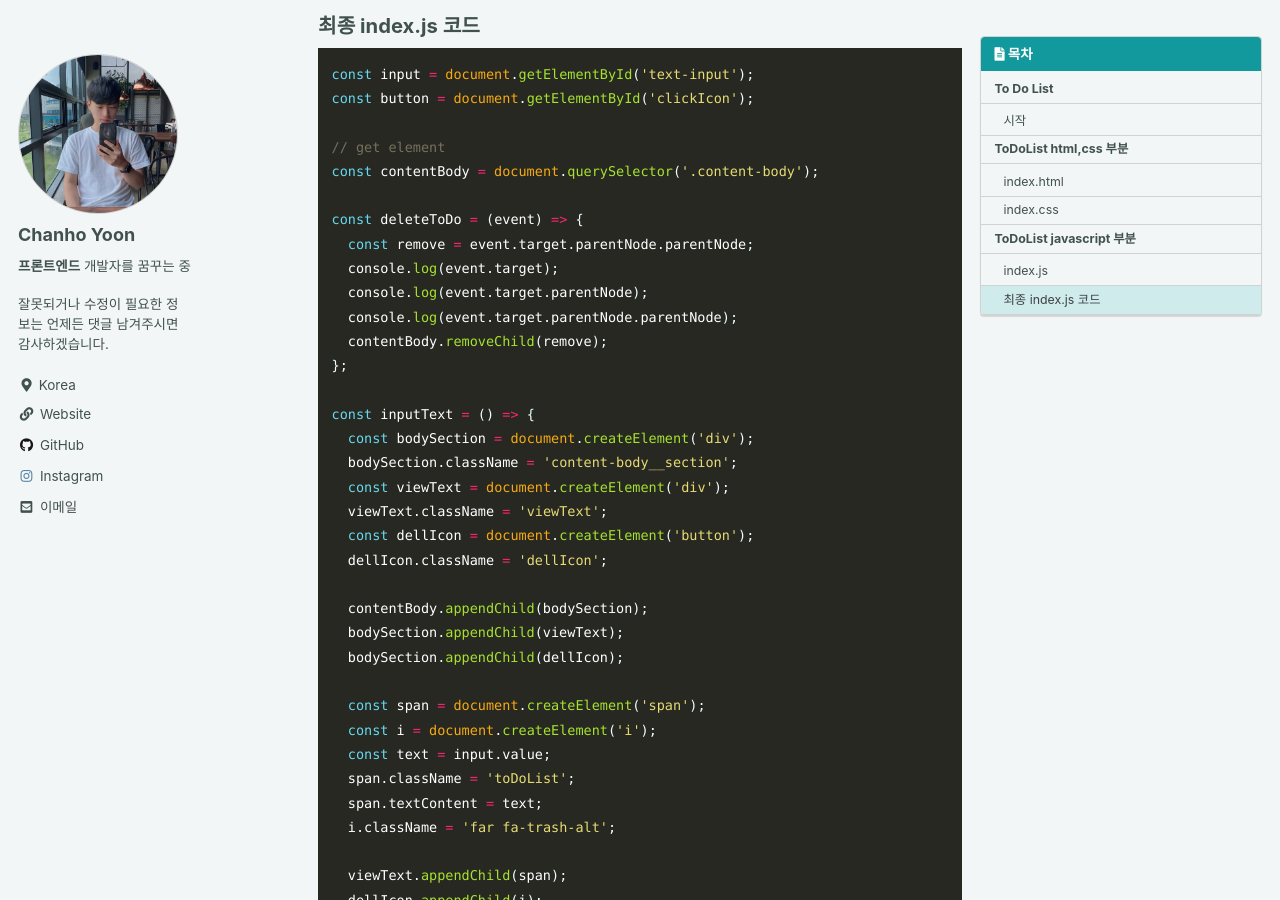
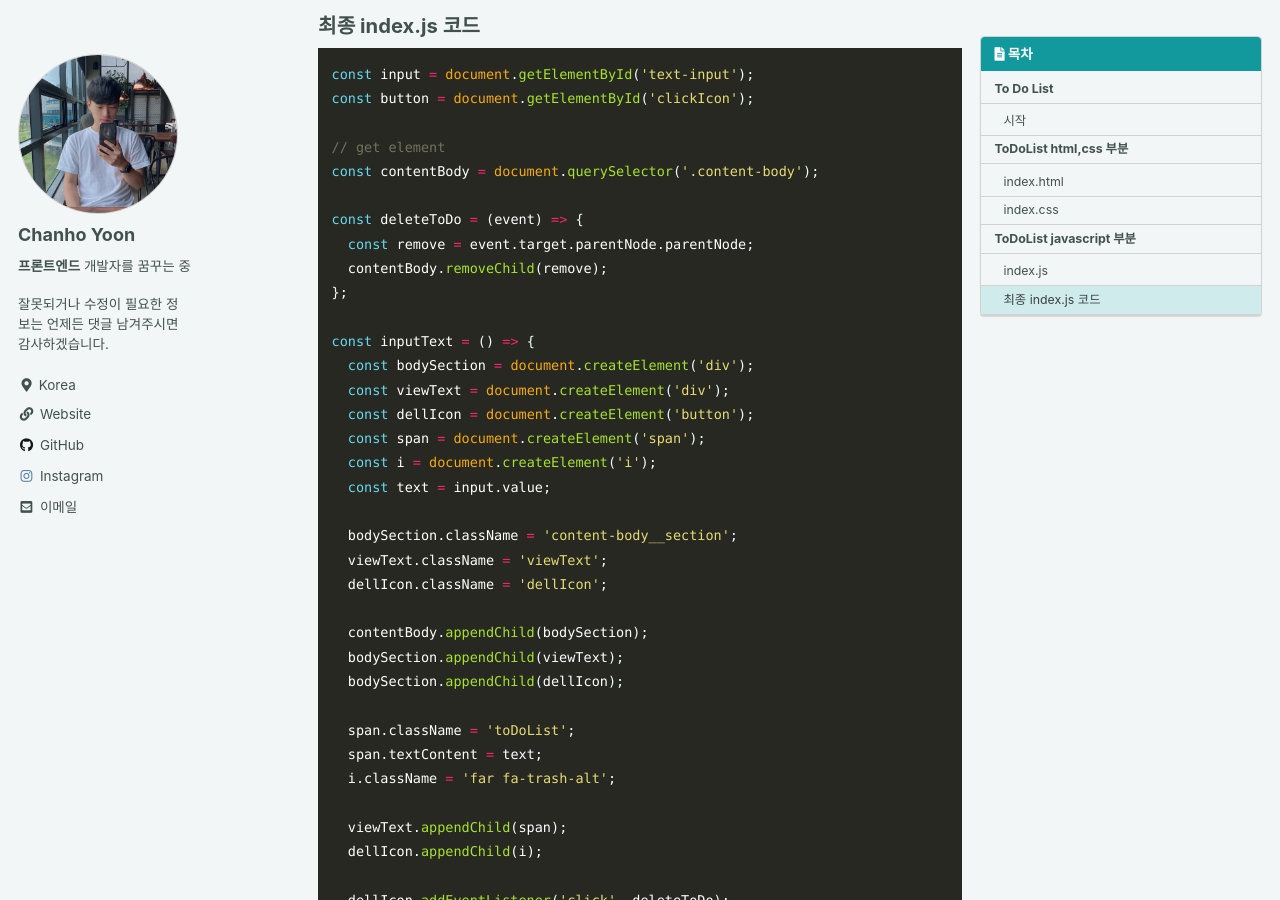
Before and after one commit to chanho-Yoon/chanho-Yoon.github.io, a Jekyll site: the page built from _posts/2020-09-26-js-todolist.md, in a window 1280 px wide and 900 px high, scrolled down 11183 px. Built offline with Jekyll 4.4.1, drawn with Linux system fonts in a browser that asks for light colours; cached includes are drawn as plain includes; comment, search, counter and statistics services are not loaded.

Commit message:
내용 간단히 수정

```diff
--- a/_posts/2020-09-26-js-todolist.md
+++ b/_posts/2020-09-26-js-todolist.md
@@ -344,27 +344,25 @@ const contentBody = document.querySelector('.content-body');
 
 const deleteToDo = (event) => {
   const remove = event.target.parentNode.parentNode;
-  console.log(event.target);
-  console.log(event.target.parentNode);
-  console.log(event.target.parentNode.parentNode);
   contentBody.removeChild(remove);
 };
 
 const inputText = () => {
   const bodySection = document.createElement('div');
+  const viewText = document.createElement('div');
+  const dellIcon = document.createElement('button');
+  const span = document.createElement('span');
+  const i = document.createElement('i');
+  const text = input.value;
+
   bodySection.className = 'content-body__section';
-  const viewText = document.createElement('div');
   viewText.className = 'viewText';
-  const dellIcon = document.createElement('button');
   dellIcon.className = 'dellIcon';
 
   contentBody.appendChild(bodySection);
   bodySection.appendChild(viewText);
   bodySection.appendChild(dellIcon);
 
-  const span = document.createElement('span');
-  const i = document.createElement('i');
-  const text = input.value;
   span.className = 'toDoList';
   span.textContent = text;
   i.className = 'far fa-trash-alt';
```
